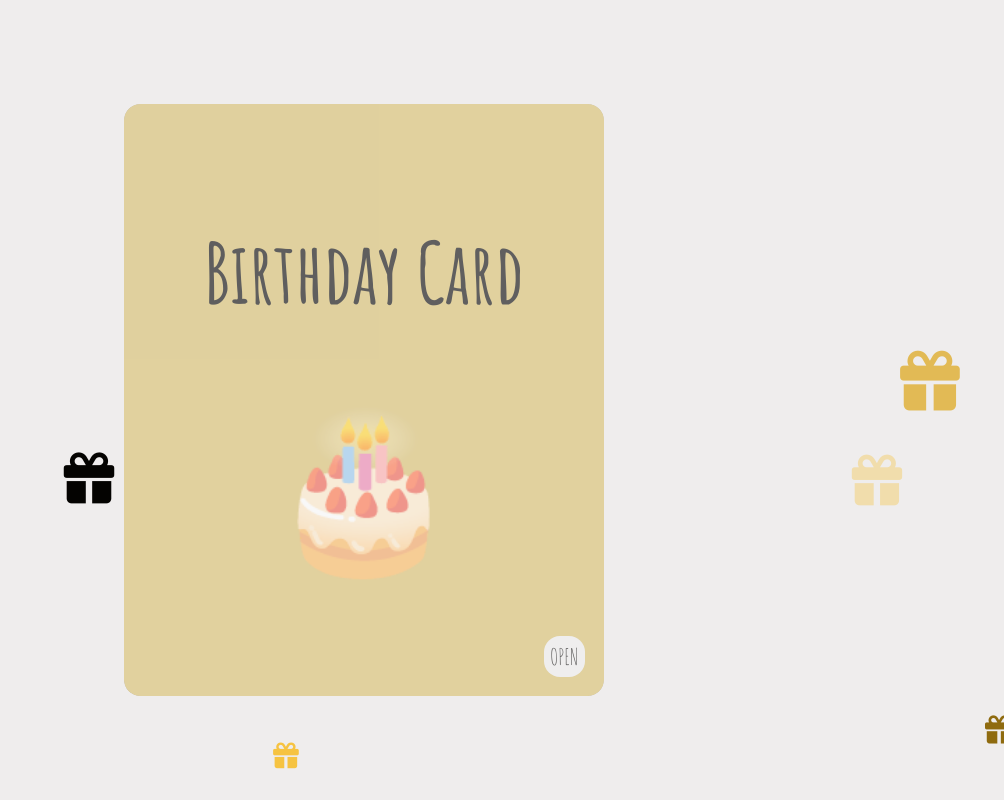
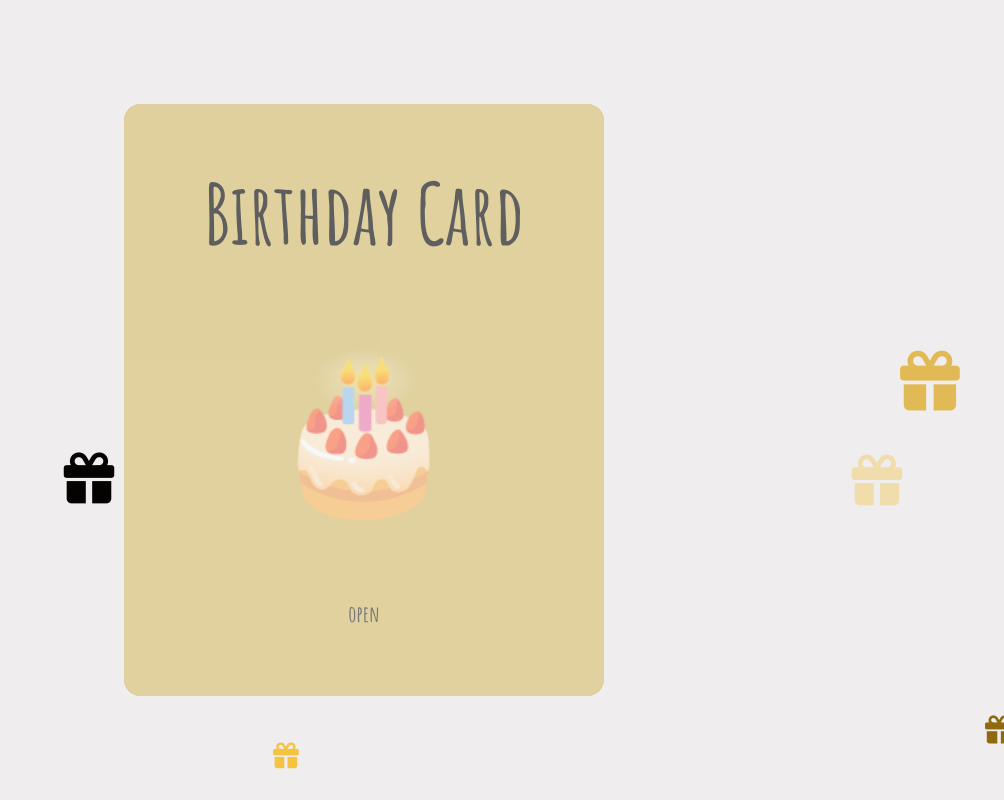
Before and after one commit to Mooonika90/Birthday-Card, a plain HTML site: page index.html in a window 1280 px wide. Both pictures are taken after a click on the element "Click here". Shown: the whole page, without its empty margins (276-1280 px from the left). Drawn offline with Linux system fonts and the light colour scheme.

Commit message:
Update style.css

```diff
--- a/style.css
+++ b/style.css
@@ -123,17 +123,19 @@ body {
 }
 
 .btn {
-	position: absolute;
-	margin: 1.2rem;
+	margin: 0.4rem;
 	font-family: 'Amatic SC', cursive;
 	border-radius: 1rem;
 	font-size: 1.4rem;
 	padding: 0.4rem;
 	cursor: pointer;
-	bottom: 0;
+	background: none;
 	right: 0;
+	bottom: 10%;
+	font-weight: bold;
 	border: 0;
-	text-transform: uppercase;
+	color: var(--black-color);
+
 }
 @keyframes showCard {
 	50% {
@@ -145,7 +147,7 @@ body {
 }
 .gift {
 	position: absolute;
-	z-index: -100;
+	z-index: -1;
 	top: -70px;
 	font-size: 20px;
 	animation: giftDropDown 4s linear;
```
